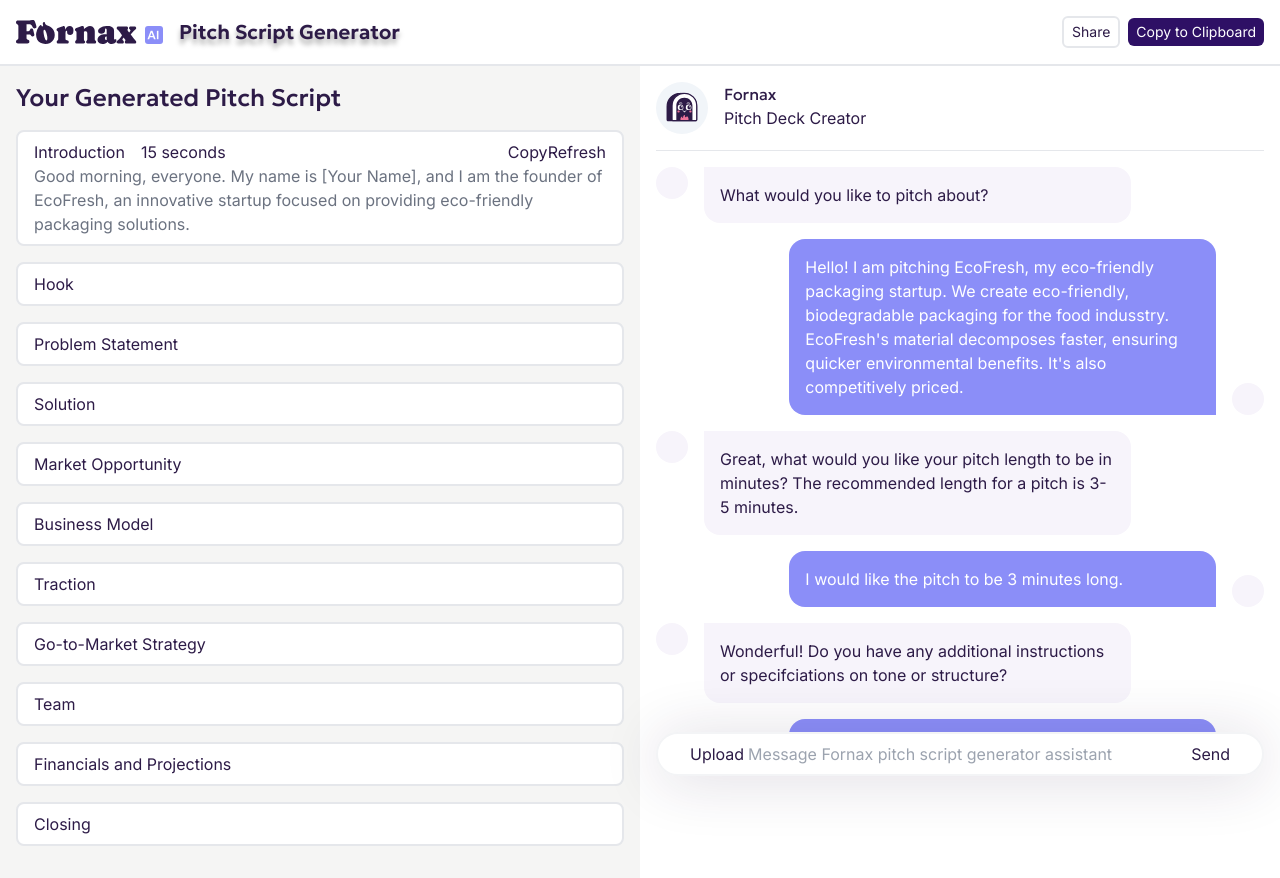
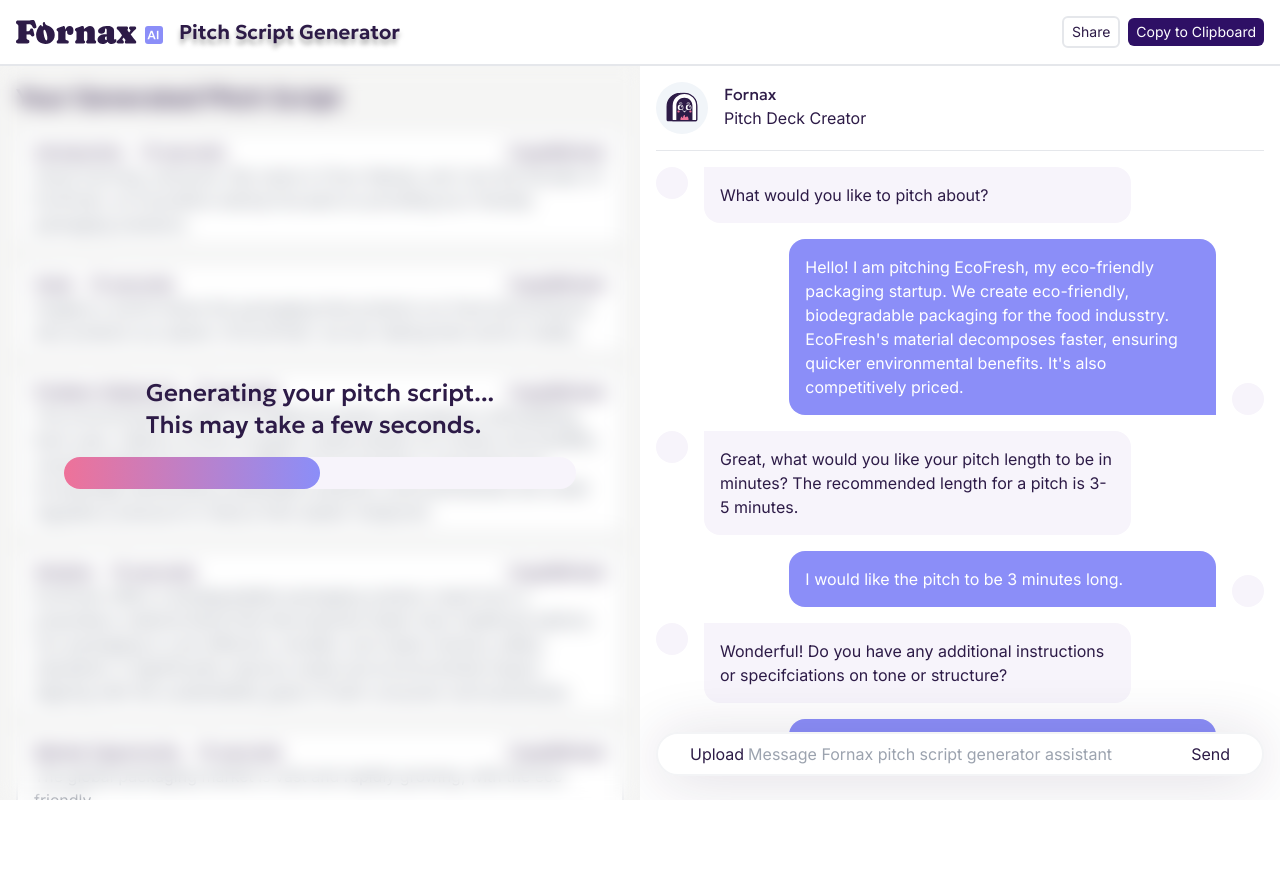
Before and after one commit to KimPalao/pitch-script-generator, a Next.js app: page / in a window 1280 px wide. After the commit the page ends 800 px from the top, so only its background shows below. Built offline with nearby package versions, Linux system fonts and the light colour scheme.

Commit message:
Add loading bar

```diff
--- a/app/ui/pitch/card.tsx
+++ b/app/ui/pitch/card.tsx
@@ -1,5 +1,3 @@
-import './pitch.css';
-
 export default function Card({
   title,
   content
@@ -8,7 +6,7 @@
   content?: string;
 }) {
   return (
-    <section className='px-4 py-2 border-solid border-2 border-gray-200 rounded-lg text mb-4'>
+    <section className='px-4 py-2 border-solid border-2 border-gray-200 rounded-lg text mb-4 bg-white'>
       <div className="flex flex-row justify-between">
         <div>
           <h2 className="inline-block">{title}</h2>
--- /dev/null
+++ b/app/ui/pitch/generatingScreen.module.css
@@ -0,0 +1,22 @@
+.generatingScreen {
+  position: absolute;
+  width: 100%;
+  height: 100%;
+  display: flex;
+  justify-content: center;
+  align-items: center;
+  backdrop-filter: blur(10px);
+}
+
+.loadingBar {
+  height: 32px;
+  width: 80%;
+  margin: 0 auto;
+  background-color: #F7F4FB;
+}
+
+.loadingBarProgress {
+  height: 100%;
+  width: 50%;
+  background: linear-gradient(to right, #EE7299, #8B8EF8);
+}
--- /dev/null
+++ b/app/ui/pitch/generatingScreen.tsx
@@ -0,0 +1,16 @@
+import { geologica } from '@/app/fonts';
+import styles from './generatingScreen.module.css';
+
+export default function GeneratingScreen() {
+  return (
+    <div className={`${styles.generatingScreen} flex flex-col`}>
+      <p className={`${geologica.className} font-medium text-2xl mb-4`}>
+        Generating your pitch script... <br />
+        This may take a few seconds.
+      </p>
+      <div className={`${styles.loadingBar} rounded-full`}>
+        <div className={`${styles.loadingBarProgress} rounded-full`}></div>
+      </div>
+    </div>
+  );
+}
--- a/app/ui/pitch/pitch.css
+++ /dev/null
@@ -1,3 +0,0 @@
-section {
-  background: #fff;
-}
--- /dev/null
+++ b/app/ui/pitch/pitch.module.css
@@ -0,0 +1,10 @@
+.pitchContainer {
+  position: relative;
+  max-height: calc(100vh - 66px);
+}
+
+.innerContainer {
+  scrollbar-width: thin;
+  overflow-y: auto;
+  max-height: 100%;
+}
--- a/app/ui/pitch/pitch.tsx
+++ b/app/ui/pitch/pitch.tsx
@@ -1,17 +1,25 @@
-import './pitch.css';
+'use client';
+
+import styles from './pitch.module.css';
 import Card from './card';
 import { geologica } from '@/app/fonts';
+import GeneratingScreen from './generatingScreen';
+import { useState } from 'react';
 
 export default function Pitch() {
+  const [generating, setGenerating] = useState(true);
+
   return (
-    <div className="p-4 bg-stone-100 ">
+    <div className={`${styles.pitchContainer} bg-stone-100`}>
+      <GeneratingScreen />
+      <div className={`p-4 ${styles.innerContainer}`}>
         <h1 className={`text-2xl font-medium mb-4 ${geologica.className}`}>Your Generated Pitch Script</h1>
         <Card title='Introduction' content='Good morning, everyone. My name is [Your Name], and I am the founder of EcoFresh,
           an innovative startup focused on providing eco-friendly packaging solutions.'/>
-      <Card title="Hook" />
-      <Card title="Problem Statement" />
-      <Card title="Solution" />
-      <Card title="Market Opportunity" />
+        <Card title="Hook" content='Imagine a world where the packaging that protects our food and products also protects our planet. At EcoFresh, we are making that world a reality.' />
+        <Card title="Problem Statement" content='The environmental impact of traditional plastic packaging is devastating. Each year, millions of tons of plastic waste pollute our oceans and landfills, causing significant harm to wilflife and ecosystems. Consumers are increasingly demanding sustainable solutions, and businessess are under regulatory pressure to reduce their plastic footproint.' />
+        <Card title="Solution" content='EcoFresh offers a biodegradable packaging solution maed from a proprietary material blend that decomposes faster than traditional options. Our packaging is cost-effective, durable, and meets industry safety standards. It significantly reduces waste and environmental impact, aligning with the sustainability goals of both consumer and businesses.' />
+        <Card title="Market Opportunity" content='The global packaging market is vast and rapidly growing, with the eco-friendly' />
         <Card title="Business Model" />
         <Card title="Traction" />
         <Card title="Go-to-Market Strategy" />
@@ -19,5 +27,6 @@
         <Card title="Financials and Projections" />
         <Card title="Closing" />
       </div>
+    </div>
   );
 }
```
Also changed, not shown: app/ui/fornax-logo.tsx (+1 -1 lines), app/ui/prompt/prompt.tsx (+1 -1 lines). Lines whose indentation alone changed are shown as unchanged.
